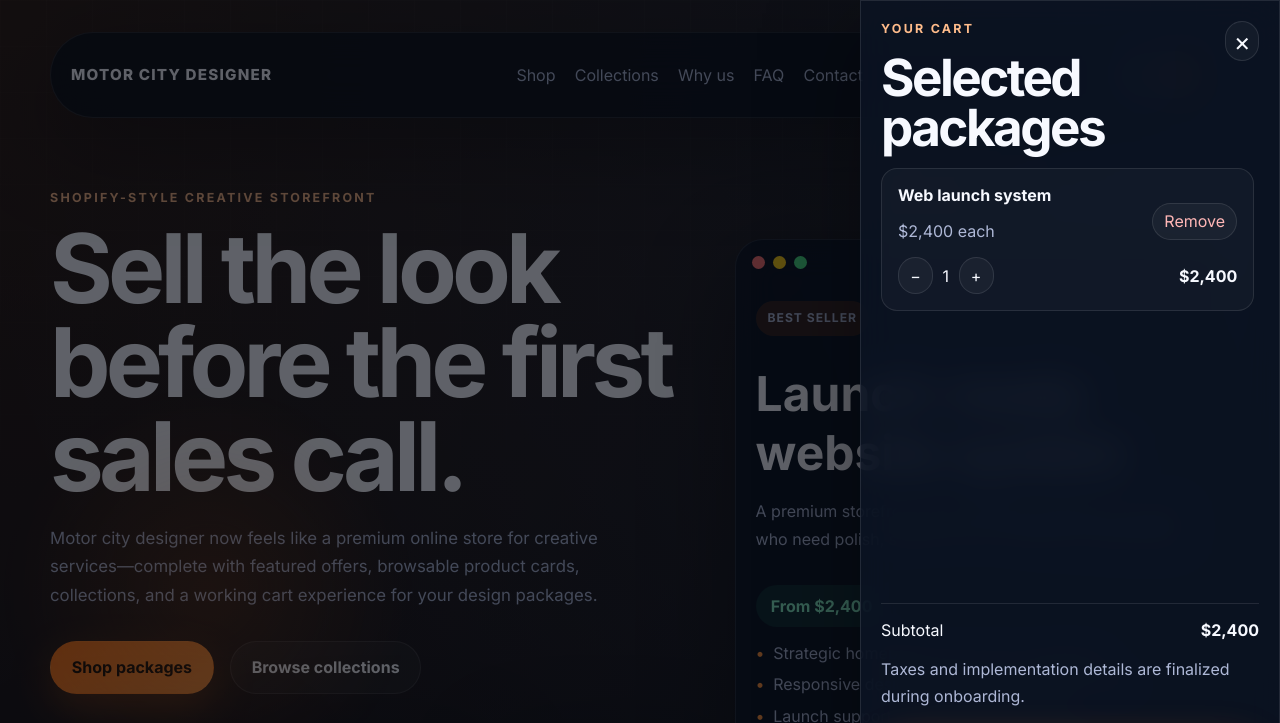
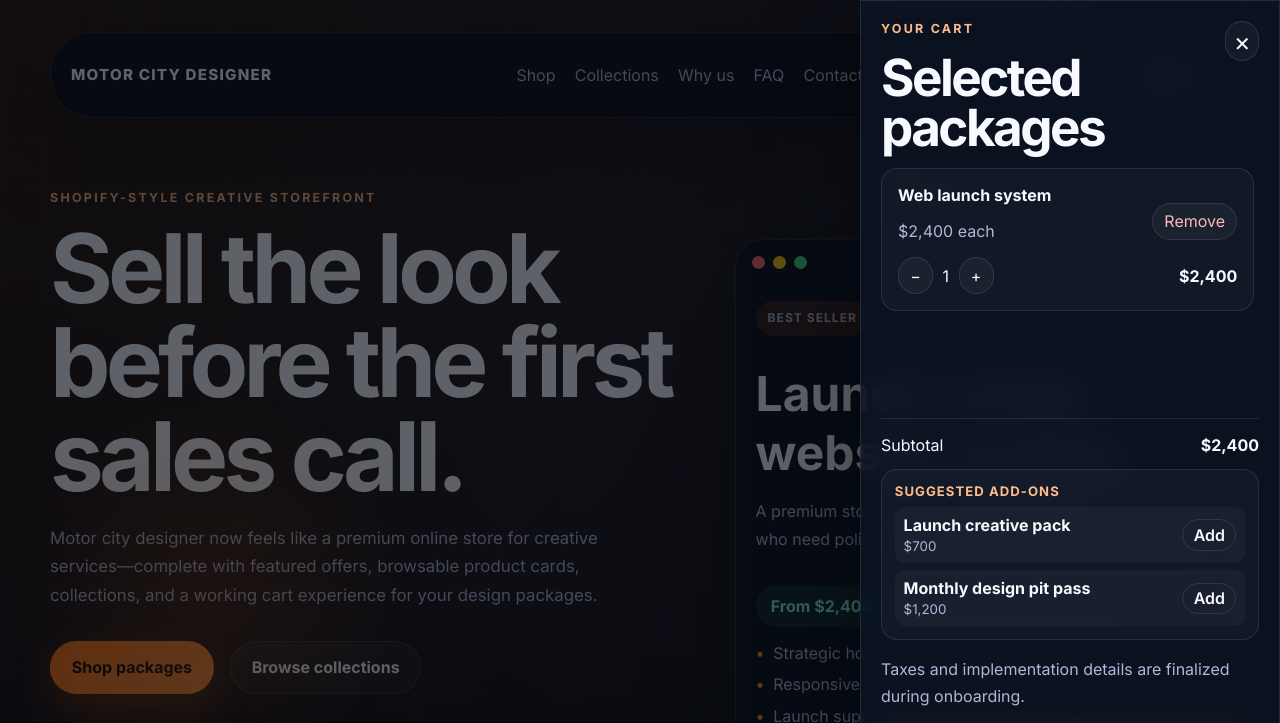
Before and after one commit to higherqualitydesigns/Motor-city-designer, a plain HTML site: page index.html in a window 1280 px wide. Both pictures are taken after a click on the button "Quick add to cart". Shown: the top 723 px of the page. Drawn offline with Linux system fonts and the light colour scheme.

Commit message:
Add suggested cart add-ons implementation

```diff
--- a/index.html
+++ b/index.html
@@ -268,6 +268,10 @@
           <span>Subtotal</span>
           <strong id="cart-subtotal">$0</strong>
         </div>
+        <div class="suggested-block" id="suggested-block" hidden>
+          <p class="suggested-title">Suggested add-ons</p>
+          <div class="suggested-list" id="suggested-list"></div>
+        </div>
         <p class="form-note">Taxes and implementation details are finalized during onboarding.</p>
         <button class="button primary full-width" type="button" id="checkout-button">Start checkout</button>
       </div>
--- a/script.js
+++ b/script.js
@@ -65,8 +65,17 @@ const cartSubtotal = document.querySelector('#cart-subtotal');
 const cartCount = document.querySelector('[data-cart-count]');
 const backdrop = document.querySelector('[data-backdrop]');
 const checkoutButton = document.querySelector('#checkout-button');
+const suggestedBlock = document.querySelector('#suggested-block');
+const suggestedList = document.querySelector('#suggested-list');
 const contactForm = document.querySelector('#contact-form');
 const contactFeedback = document.querySelector('#contact-feedback');
+const suggestedByProduct = {
+  'brand-starter-kit': ['launch-creative-pack'],
+  'signature-brand-system': ['web-launch-system'],
+  'web-launch-system': ['launch-creative-pack', 'monthly-design-pit-pass'],
+  'storefront-refresh': ['monthly-design-pit-pass'],
+  'launch-creative-pack': ['monthly-design-pit-pass'],
+};
 
 function loadCart() {
   try {
@@ -189,6 +198,7 @@ function renderCart() {
     cartItems.innerHTML = '<div class="empty-cart">Your cart is empty. Add a package to start building your project stack.</div>';
     cartSubtotal.textContent = formatCurrency(0);
     cartCount.textContent = '0';
+    renderSuggested([]);
     return;
   }
 
@@ -230,6 +240,54 @@ function renderCart() {
 
   cartSubtotal.textContent = formatCurrency(subtotal);
   cartCount.textContent = String(totalItems);
+  renderSuggested(getSuggestedProducts());
+}
+
+function getSuggestedProducts() {
+  const idsInCart = new Set(state.cart.map((item) => item.id));
+  const suggestionIds = new Set();
+
+  state.cart.forEach((item) => {
+    const linkedSuggestions = suggestedByProduct[item.id] || [];
+    linkedSuggestions.forEach((suggestionId) => {
+      if (!idsInCart.has(suggestionId)) {
+        suggestionIds.add(suggestionId);
+      }
+    });
+  });
+
+  return [...suggestionIds]
+    .map((id) => products.find((product) => product.id === id))
+    .filter(Boolean)
+    .slice(0, 3);
+}
+
+function renderSuggested(suggestedProducts) {
+  if (!suggestedBlock || !suggestedList) {
+    return;
+  }
+
+  suggestedList.innerHTML = '';
+
+  if (!suggestedProducts.length) {
+    suggestedBlock.hidden = true;
+    return;
+  }
+
+  suggestedProducts.forEach((product) => {
+    const item = document.createElement('div');
+    item.className = 'suggested-item';
+    item.innerHTML = `
+      <div>
+        <strong>${product.name}</strong><br />
+        <small>${formatCurrency(product.price)}</small>
+      </div>
+      <button type="button" data-suggested-id="${product.id}">Add</button>
+    `;
+    suggestedList.appendChild(item);
+  });
+
+  suggestedBlock.hidden = false;
 }
 
 function openCart() {
@@ -286,6 +344,14 @@ cartItems?.addEventListener('click', (event) => {
   }
 });
 
+suggestedList?.addEventListener('click', (event) => {
+  const suggestedButton = event.target.closest('[data-suggested-id]');
+
+  if (suggestedButton) {
+    addToCart(suggestedButton.dataset.suggestedId);
+  }
+});
+
 checkoutButton?.addEventListener('click', () => {
   if (!state.cart.length) {
     cartSubtotal.textContent = 'Add a package first';
--- a/styles.css
+++ b/styles.css
@@ -659,6 +659,51 @@ button {
   margin-bottom: 0.5rem;
 }
 
+.suggested-block {
+  margin: 0.9rem 0 1rem;
+  padding: 0.8rem;
+  border: 1px solid var(--line);
+  border-radius: var(--radius-md);
+  background: rgba(255, 255, 255, 0.03);
+}
+
+.suggested-title {
+  margin: 0 0 0.5rem;
+  font-size: 0.82rem;
+  letter-spacing: 0.08em;
+  text-transform: uppercase;
+  color: #ffbc8b;
+  font-weight: 700;
+}
+
+.suggested-list {
+  display: grid;
+  gap: 0.45rem;
+}
+
+.suggested-item {
+  display: flex;
+  justify-content: space-between;
+  align-items: center;
+  gap: 0.5rem;
+  padding: 0.5rem 0.55rem;
+  border-radius: 10px;
+  background: rgba(255, 255, 255, 0.03);
+}
+
+.suggested-item button {
+  border: 1px solid var(--line);
+  border-radius: 999px;
+  padding: 0.3rem 0.65rem;
+  background: transparent;
+  color: var(--text);
+  font-weight: 600;
+}
+
+.suggested-item small {
+  color: var(--muted);
+}
+
 .backdrop {
   position: fixed;
   inset: 0;
```
